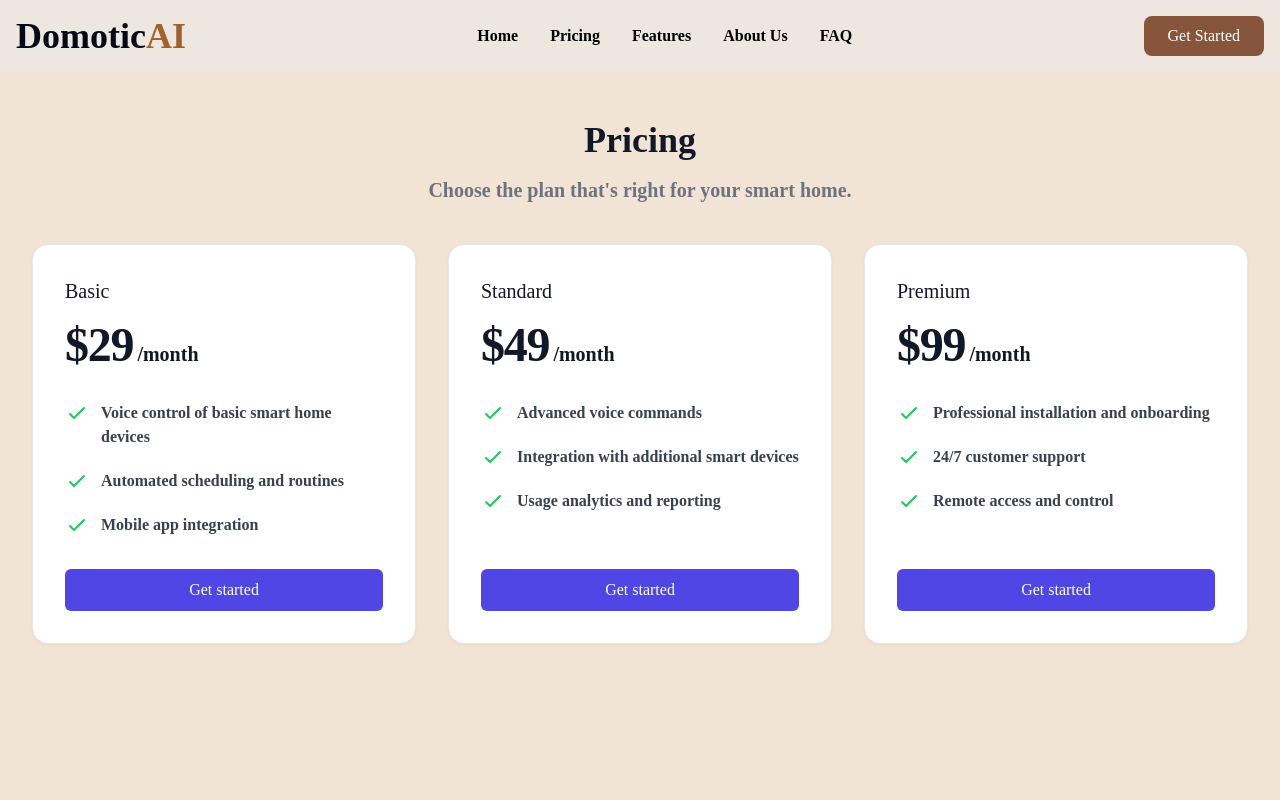
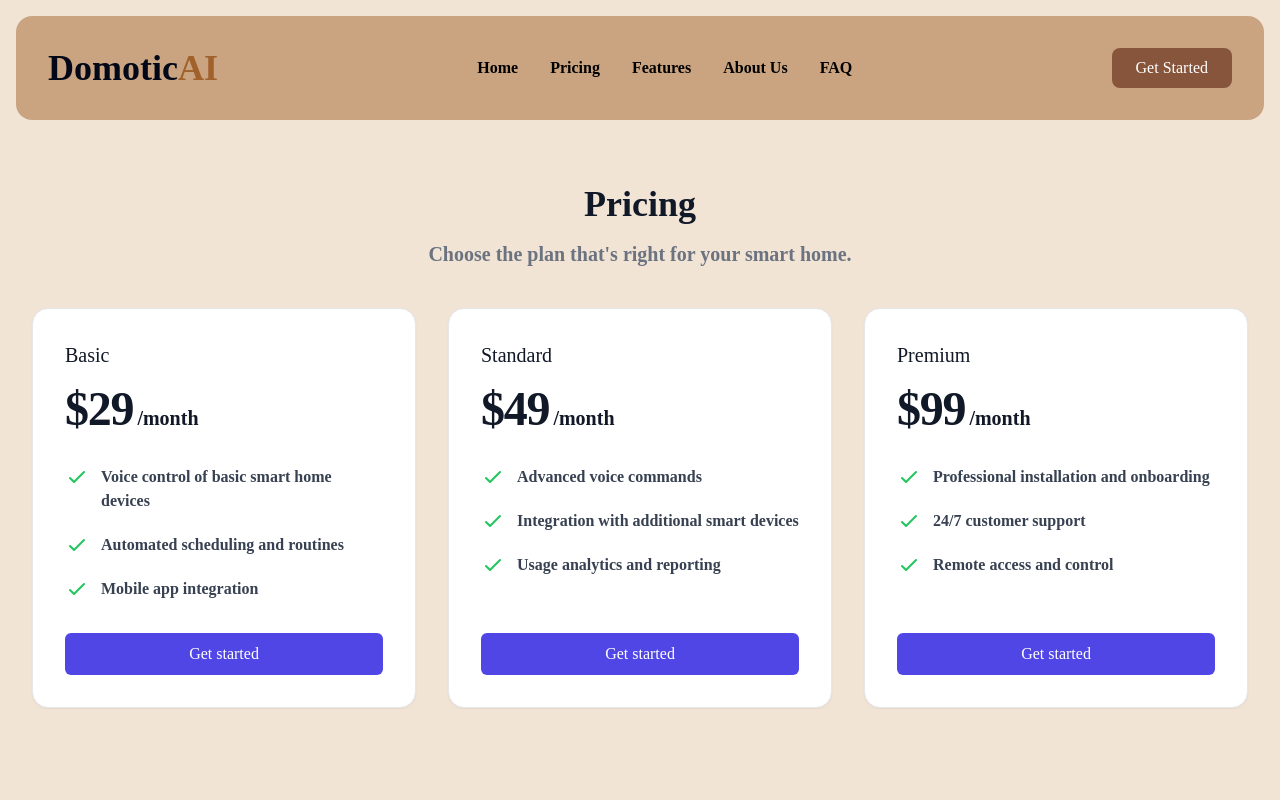
Before and after one commit to Greeshma855/DomoticAI, a React (Vite) app in the folder frontend/: page /pricing in a window 1280 px wide. Shown: the top 800 px of the page. Built offline with nearby package versions, Linux system fonts and the light colour scheme; a web font is replaced by a local one.

Commit message:
Changed NavBar

```diff
--- a/frontend/src/Hero.jsx
+++ b/frontend/src/Hero.jsx
@@ -12,7 +12,9 @@ function Hero() {
     <>
       <div className="min-h-screen bg-[#EEE7DF]">
         {/* Navigation Bar */}
-        <HeroNav />
+        <div className="p-4">
+          <HeroNav />
+        </div>
         {/* Hero Section */}
         <div className="max-w-7xl mx-auto mt-10 md:mt-20 flex flex-col-reverse md:flex-row items-center justify-between px-4">
           <motion.div
--- a/frontend/src/HeroNav.jsx
+++ b/frontend/src/HeroNav.jsx
@@ -133,7 +133,7 @@ const HeroNav = () => {
       };
   return (
     <>
-      <nav className="bg-[#EEE7DF] flex items-center justify-between p-4  mx-auto">
+      <nav className="bg-[#CAA480] flex items-center justify-between p-8 mx-auto rounded-2xl">
         <button className="text-4xl font-bold" onClick={ () => navigate('/') }>
           Domotic<span className="text-[#A0612B]">AI</span>
         </button>
--- a/frontend/src/Pricing.jsx
+++ b/frontend/src/Pricing.jsx
@@ -156,9 +156,11 @@ import HeroNav from './HeroNav';
 const Pricing = () => {
   return (
     <>
-    <HeroNav />
-    <div className='bg-[#f2e4d4] py-12'>
-      <div className=" min-h-screen min-w-screen  px-4 sm:px-6 lg:px-8 bg-[#f2e4d4]">
+    <div className='bg-[#f2e4d4]'>
+      <div className='p-4'>
+        <HeroNav />
+      </div>
+      <div className=" min-h-screen min-w-screen pt-12 px-4 sm:px-6 lg:px-8 bg-[#f2e4d4]">
         <div className="text-center">
           <h2 className="text-3xl font-extrabold text-gray-900 sm:text-4xl">Pricing</h2>
           <p className="mt-4 text-xl text-gray-500">Choose the plan that's right for your smart home.</p>
```
